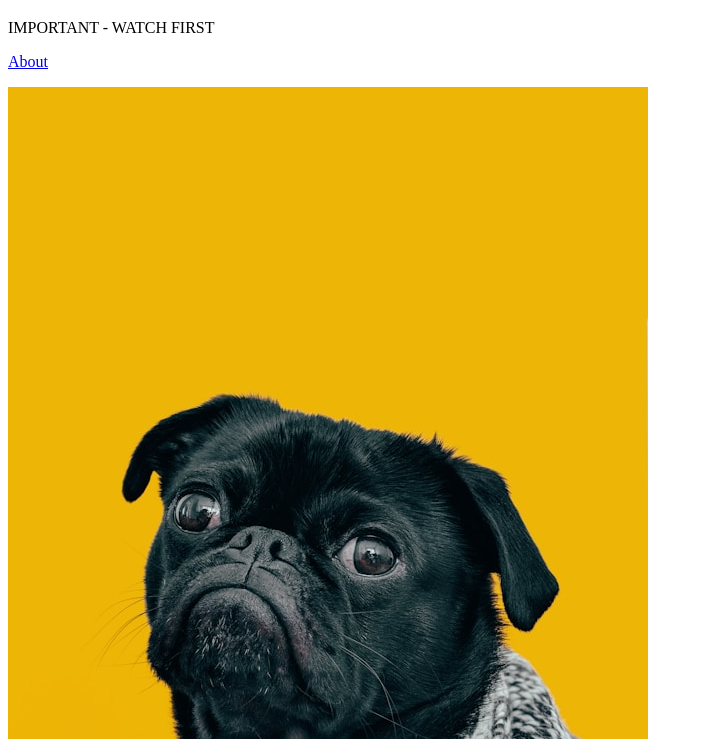
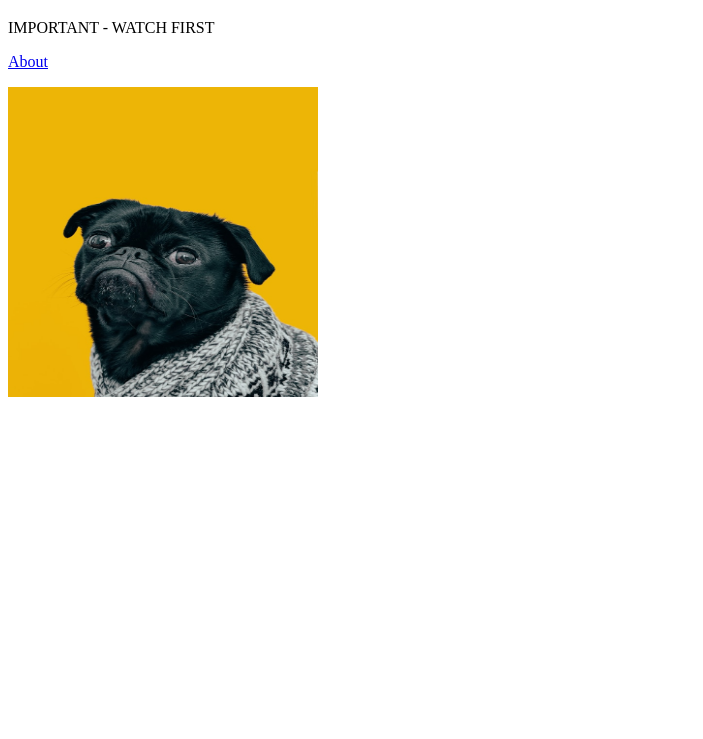
Before and after one commit to choicebuilds/Odin, a plain HTML site: page college-recipes/links-and-images/index.html in a window 1280 px wide. Shown: the part 61-800 px from the top of the page, without its empty margins (0-703 px from the left). Drawn offline with Linux system fonts and the light colour scheme.

Commit message:
Add a formatted image of a dog to the about page

```diff
--- a/college-recipes/links-and-images/index.html
+++ b/college-recipes/links-and-images/index.html
@@ -9,6 +9,6 @@
         <h1>Homepage</h1>
         <p><a href="https://www.youtube.com/watch?v=dQw4w9WgXcQ" target="_blank" rel="noopener noreferrer"></a>IMPORTANT - WATCH FIRST</a></p>
         <p><a href="./pages/about.html" target="_blank">About</a></p>
-        <p><img src="./images/dog.jpg"></p>
+        <p><img src="./images/dog.jpg" alt="Doggo" height="310" width="310"></p>
     </body>
 </html>
```
